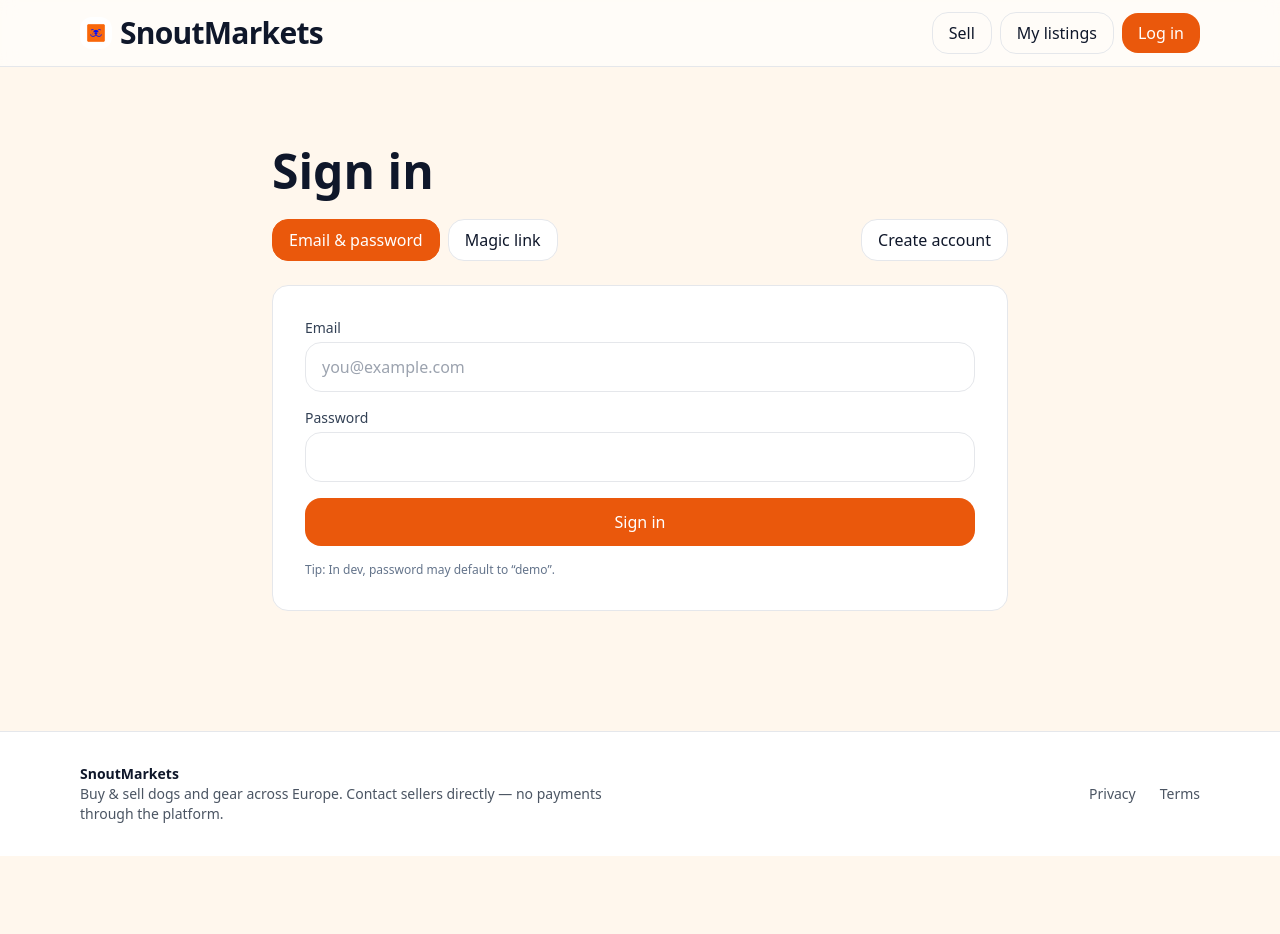
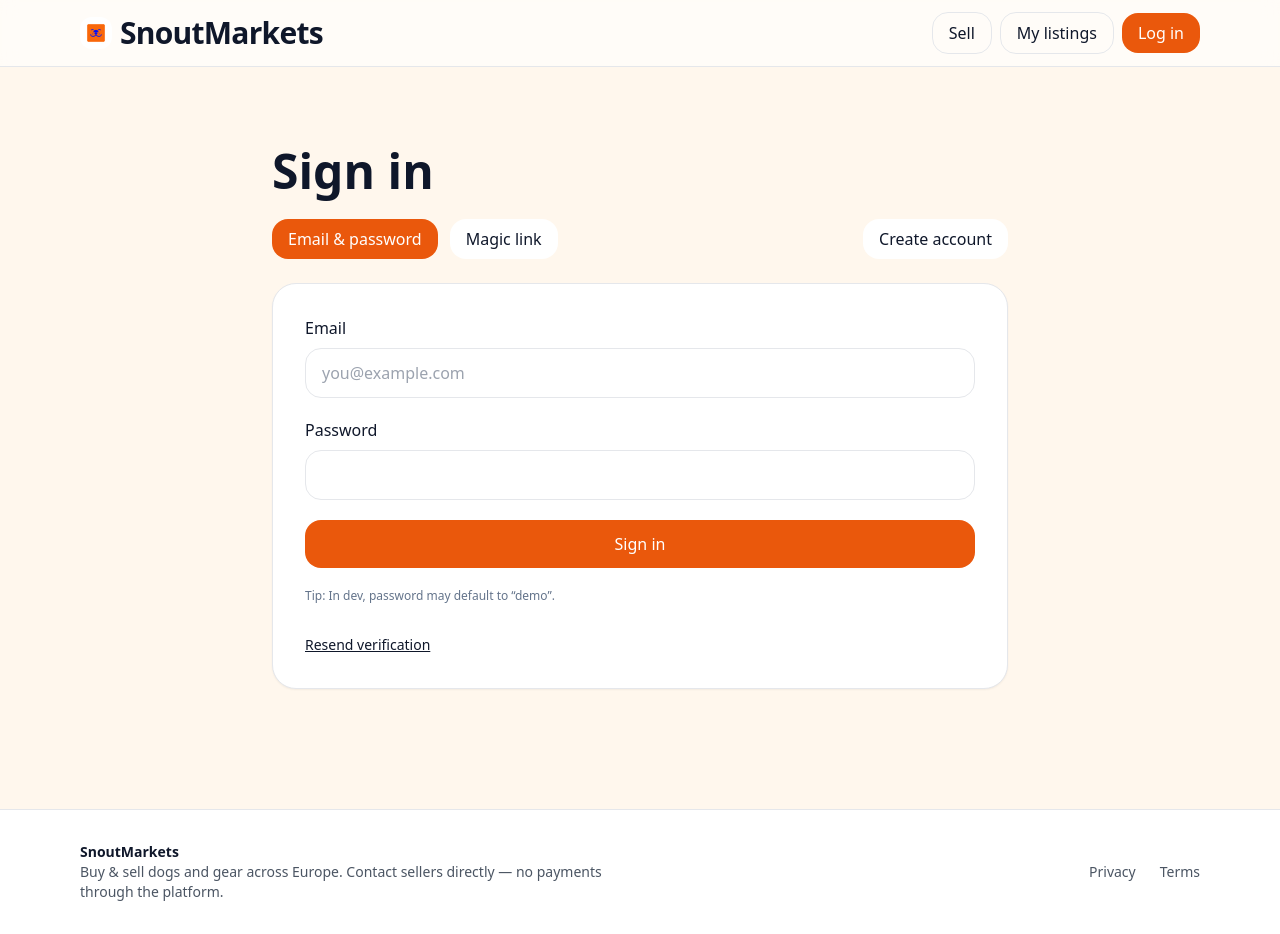
Before and after one commit to yorkshires/snoutmarkets.com, a Next.js app: page /login in a window 1280 px wide. Before the commit the page ends 856 px from the top, so only its background shows below. Built offline with nearby package versions, Linux system fonts and the light colour scheme; no server answers.

Commit message:
Update page.tsx

```diff
--- a/src/app/login/page.tsx
+++ b/src/app/login/page.tsx
@@ -1,124 +1,183 @@
 // src/app/login/page.tsx
 "use client";
 
-import { useState } from "react";
+import { useEffect, useState } from "react";
 import Link from "next/link";
+import { useSearchParams } from "next/navigation";
 
 type Tab = "password" | "magic" | "create";
 
 export default function LoginPage() {
+  const params = useSearchParams();
   const [tab, setTab] = useState<Tab>("password");
+  const [email, setEmail] = useState("");
+  const [resendStatus, setResendStatus] = useState<"idle" | "sending" | "sent" | "fail">("idle");
+
+  const mustVerify =
+    params.get("verify") === "1" || params.get("error") === "verify";
+  const created = params.get("created") === "1";
+  const expired = params.get("error") === "expired";
+
+  useEffect(() => {
+    // Make sure users see the banner immediately after signup
+    if (mustVerify) setTab("password");
+  }, [mustVerify]);
+
+  async function handleResend(e: React.MouseEvent) {
+    e.preventDefault();
+    if (!email) return;
+    try {
+      setResendStatus("sending");
+      const fd = new FormData();
+      fd.append("email", email.toLowerCase().trim());
+      const r = await fetch("/api/auth/resend-verification", { method: "POST", body: fd });
+      setResendStatus(r.ok ? "sent" : "fail");
+    } catch {
+      setResendStatus("fail");
+    }
+  }
 
   return (
     <div className="max-w-3xl mx-auto px-4 py-14">
       <h1 className="text-5xl font-semibold text-slate-900 mb-6">Sign in</h1>
 
       {/* Tabs */}
-      <div className="flex items-center gap-2 mb-6">
+      <div className="flex gap-3 mb-6">
         <button
+          className={`px-4 py-2 rounded-2xl ${tab === "password" ? "bg-orange-600 text-white" : "bg-white"}`}
           onClick={() => setTab("password")}
-          className={`px-4 py-2 rounded-2xl border ${tab === "password" ? "bg-orange-600 text-white border-orange-600" : "bg-white text-slate-900"}`}
         >
-          Email &amp; password
+          Email & password
         </button>
         <button
+          className={`px-4 py-2 rounded-2xl ${tab === "magic" ? "bg-orange-600 text-white" : "bg-white"}`}
           onClick={() => setTab("magic")}
-          className={`px-4 py-2 rounded-2xl border ${tab === "magic" ? "bg-orange-600 text-white border-orange-600" : "bg-white text-slate-900"}`}
         >
           Magic link
         </button>
         <button
+          className={`ml-auto px-4 py-2 rounded-2xl ${tab === "create" ? "bg-orange-600 text-white" : "bg-white"}`}
           onClick={() => setTab("create")}
-          className={`ml-auto px-4 py-2 rounded-2xl border ${tab === "create" ? "bg-orange-600 text-white border-orange-600" : "bg-white text-slate-900"}`}
         >
           Create account
         </button>
       </div>
 
-      <div className="rounded-2xl border bg-white p-6 md:p-8">
-        {tab === "password" && <PasswordSignInForm />}
-        {tab === "magic" && <MagicLinkForm />}
-        {tab === "create" && <CreateAccountForm />}
+      {/* Info banners */}
+      <div className="space-y-3 mb-4">
+        {created && (
+          <div className="rounded-xl bg-green-50 border border-green-200 px-4 py-3 text-green-800">
+            Account created. Please verify your email to continue.
           </div>
+        )}
+        {mustVerify && (
+          <div className="rounded-xl bg-yellow-50 border border-yellow-200 px-4 py-3 text-yellow-900">
+            We sent you a verification link. Open the email and click “Verify my email”.
+            {email ? (
+              <>
+                {" "}
+                Didn’t get it?{" "}
+                <button
+                  onClick={handleResend}
+                  className="underline font-medium"
+                  disabled={resendStatus === "sending"}
+                >
+                  {resendStatus === "sending" ? "Sending…" : "Resend verification"}
+                </button>
+                {resendStatus === "sent" && <span className="ml-2">✔ Sent</span>}
+                {resendStatus === "fail" && <span className="ml-2 text-red-700">Failed to send</span>}
+              </>
+            ) : (
+              <> Type your email below and click “Resend verification”.</>
+            )}
           </div>
-  );
-}
+        )}
+        {expired && (
+          <div className="rounded-xl bg-red-50 border border-red-200 px-4 py-3 text-red-800">
+            That verification link expired. Enter your email below and click “Resend verification”.
+          </div>
+        )}
+      </div>
 
-function PasswordSignInForm() {
-  return (
-    <form method="post" action="/api/login/password" className="space-y-4">
+      <div className="bg-white rounded-3xl p-8 shadow-sm border">
+        {tab === "password" && (
+          <form method="POST" action="/api/login/password" className="space-y-5">
             <div>
-        <div className="text-sm text-slate-700 mb-1">Email</div>
+              <label className="block mb-2">Email</label>
               <input
                 name="email"
                 type="email"
                 required
+                value={email}
+                onChange={(e) => setEmail(e.target.value)}
                 placeholder="you@example.com"
                 className="w-full rounded-2xl border px-4 py-3"
               />
             </div>
             <div>
-        <div className="text-sm text-slate-700 mb-1">Password</div>
+              <label className="block mb-2">Password</label>
               <input
                 name="password"
                 type="password"
                 required
-          minLength={6}
                 className="w-full rounded-2xl border px-4 py-3"
               />
             </div>
             <button type="submit" className="w-full rounded-2xl bg-orange-600 text-white px-4 py-3">
               Sign in
             </button>
-      <p className="text-xs text-slate-500">Tip: In dev, password may default to “demo”.</p>
+            <p className="text-xs text-slate-500">
+              Tip: In dev, password may default to “demo”.
+            </p>
+            <div className="pt-2">
+              <button
+                onClick={handleResend}
+                className="underline text-sm"
+                disabled={!email || resendStatus === "sending"}
+              >
+                {resendStatus === "sending" ? "Sending…" : "Resend verification"}
+              </button>
+            </div>
           </form>
-  );
-}
+        )}
 
-function MagicLinkForm() {
-  return (
-    <form method="post" action="/api/login/magic" className="space-y-4">
+        {tab === "magic" && (
+          <form method="POST" action="/api/auth/magic-link" className="space-y-5">
             <div>
-        <div className="text-sm text-slate-700 mb-1">Email</div>
+              <label className="block mb-2">Email</label>
               <input
                 name="email"
                 type="email"
                 required
-          placeholder="you@example.com"
+                onChange={(e) => setEmail(e.target.value)}
                 className="w-full rounded-2xl border px-4 py-3"
               />
             </div>
             <button type="submit" className="w-full rounded-2xl bg-orange-600 text-white px-4 py-3">
-        Send verification link
+              Send magic link
             </button>
-      <p className="text-xs text-slate-500">
-        We’ll email you a secure sign-in link. No password needed.
-      </p>
           </form>
-  );
-}
+        )}
 
-function CreateAccountForm() {
-  return (
-    <form method="post" action="/api/signup" className="space-y-4">
-      <h2 className="text-xl font-semibold text-slate-900">Create your account</h2>
+        {tab === "create" && (
+          <form method="POST" action="/api/signup" className="space-y-5">
             <div>
-        <div className="text-sm text-slate-700 mb-1">Email</div>
+              <label className="block mb-2">Email</label>
               <input
                 name="email"
                 type="email"
                 required
-          placeholder="you@example.com"
+                onChange={(e) => setEmail(e.target.value)}
                 className="w-full rounded-2xl border px-4 py-3"
               />
             </div>
             <div>
-        <div className="text-sm text-slate-700 mb-1">Password</div>
+              <label className="block mb-2">Password</label>
               <input
                 name="password"
                 type="password"
                 required
-          minLength={6}
+                minLength={8}
                 className="w-full rounded-2xl border px-4 py-3"
               />
             </div>
@@ -131,5 +190,8 @@ function CreateAccountForm() {
               <Link href="/privacy" className="underline">Privacy</Link>.
             </p>
           </form>
+        )}
+      </div>
+    </div>
   );
 }
```
Lines whose indentation alone changed are shown as unchanged.
